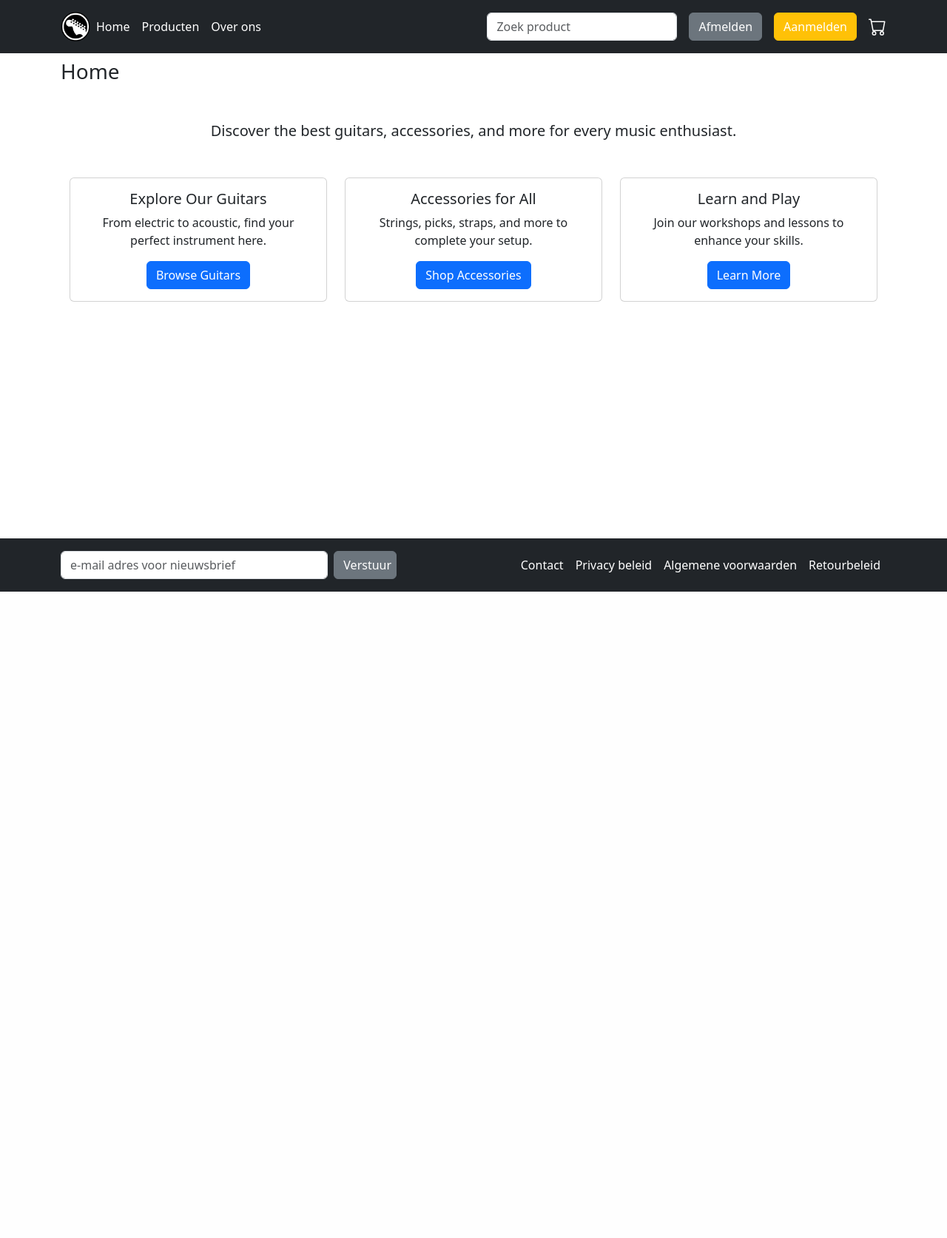
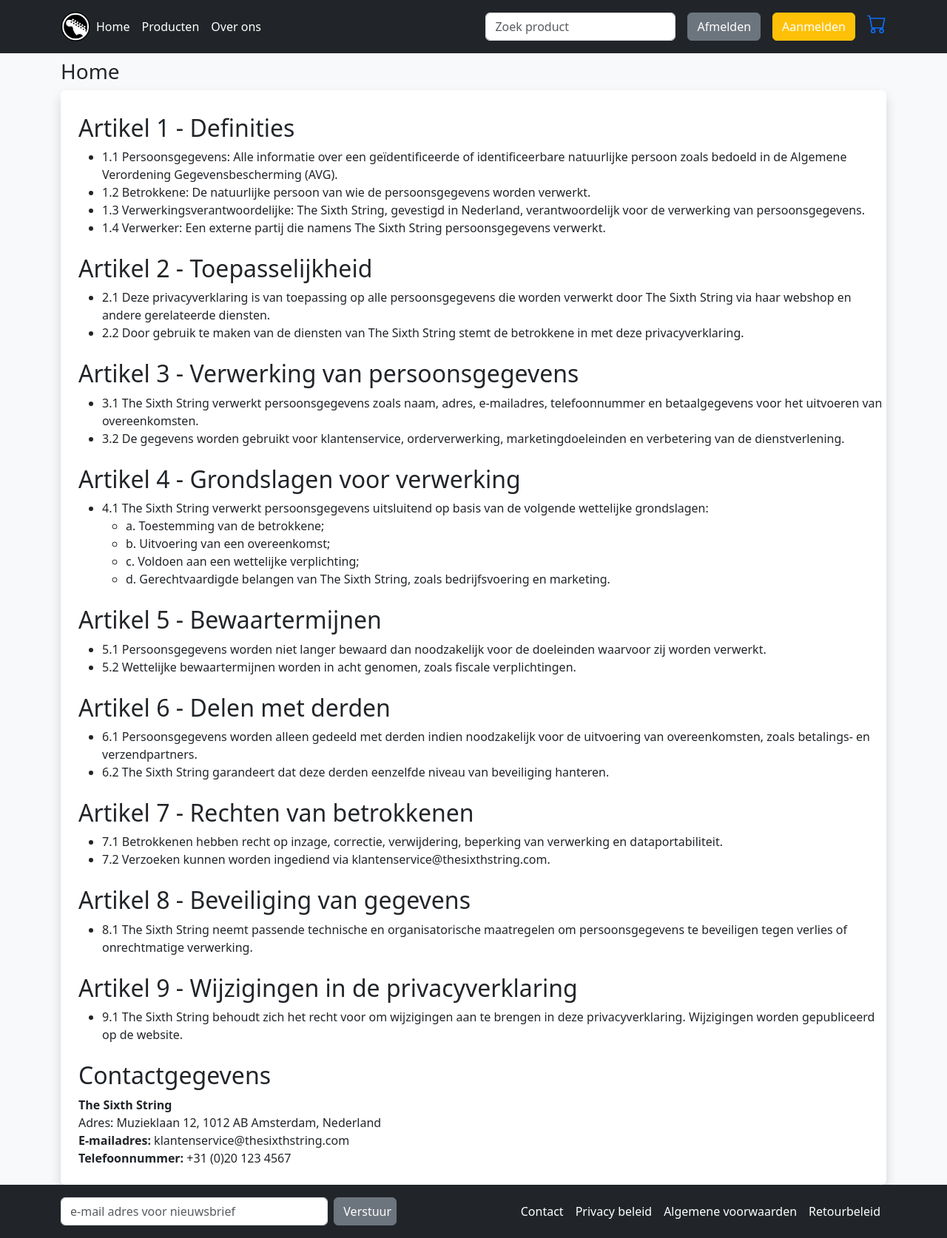
Before and after one commit to basjan851/The-Sixth-String-3A, a PHP site: page /index.php in a window 1280 px wide. Shown: the whole page at 74% size. Before the commit the page ends 800 px from the top, so only its background shows below. Run offline with PHP 8.4, Linux system fonts and the light colour scheme.

Commit message:
links toegevoegd aan de main

```diff
--- a/index.php
+++ b/index.php
@@ -51,9 +51,11 @@
                 <div class="d-flex align-items-center text-end">
                     <button type="button" class="btn btn-secondary me-3">Afmelden</button>
                     <a href="index.php?page=login" class="btn btn-warning me-3 text-white">Aanmelden</a>
-                    <svg xmlns="http://www.w3.org/2000/svg" width="24" height="24" fill="currentColor" class="bi bi-cart" viewBox="0 0 16 16">
-                        <path d="M0 1.5A.5.5 0 0 1 .5 1H2a.5.5 0 0 1 .485.379L2.89 3H14.5a.5.5 0 0 1 .491.592l-1.5 8A.5.5 0 0 1 13 12H4a.5.5 0 0 1-.491-.408L2.01 3.607 1.61 2H.5a.5.5 0 0 1-.5-.5M3.102 4l1.313 7h8.17l1.313-7zM5 12a2 2 0 1 0 0 4 2 2 0 0 0 0-4m7 0a2 2 0 1 0 0 4 2 2 0 0 0 0-4m-7 1a1 1 0 1 1 0 2 1 1 0 0 1 0-2m7 0a1 1 0 1 1 0 2 1 1 0 0 1 0-2"/>
-                    </svg>
+                    <a class="icon link mb-2" href="index.php?page=Winkelwagen">
+                        <svg xmlns="http://www.w3.org/2000/svg" width="26" height="26" fill="currentColor" class="bi bi-cart" viewBox="0 0 16 16">
+                            <path d="M0 1.5A.5.5 0 0 1 .5 1H2a.5.5 0 0 1 .485.379L2.89 3H14.5a.5.5 0 0 1 .491.592l-1.5 8A.5.5 0 0 1 13 12H4a.5.5 0 0 1-.491-.408L2.01 3.607 1.61 2H.5a.5.5 0 0 1-.5-.5M3.102 4l1.313 7h8.17l1.313-7zM5 12a2 2 0 1 0 0 4 2 2 0 0 0 0-4m7 0a2 2 0 1 0 0 4 2 2 0 0 0 0-4m-7 1a1 1 0 1 1 0 2 1 1 0 0 1 0-2m7 0a1 1 0 1 1 0 2 1 1 0 0 1 0-2"/>
+                        </svg>
+                    </a>
                 </div>
             </div>
         </div>
@@ -87,9 +89,9 @@
                 <div class="col-md-6">
                     <ul class="nav justify-content-end">
                         <li class="nav-item"><a href="index.php?page=Productdetail" class="nav-link px-2 text-white">Contact</a></li>
-                        <li class="nav-item"><a href="#" class="nav-link px-2 text-white">Privacy beleid</a></li>
-                        <li class="nav-item"><a href="#" class="nav-link px-2 text-white">Algemene voorwaarden</a></li>
-                        <li class="nav-item"><a href="#" class="nav-link px-2 text-white">Retourbeleid</a></li>
+                        <li class="nav-item"><a href="index.php?page=Privacy beleid" class="nav-link px-2 text-white">Privacy beleid</a></li>
+                        <li class="nav-item"><a href="index.php?page=Algemene voorwaarden" class="nav-link px-2 text-white">Algemene voorwaarden</a></li>
+                        <li class="nav-item"><a href="index.php?page=Retourbeleid" class="nav-link px-2 text-white">Retourbeleid</a></li>
                     </ul>
                 </div>
             </div>
--- a/pages/Bestelpagina.php
+++ b/pages/Bestelpagina.php
@@ -11,7 +11,7 @@
 <div class="container mt-5">
     <div class="row">
         <div class="col-md-9">
-            <form method="POST" action="/submit_order" class="needs-validation" novalidate>
+            <form method="POST" action="/api/Bestel/submit_order.php" class="needs-validation" novalidate>
                 <!-- Voeg CSRF-token toe -->
                 <input type="hidden" name="csrf_token" value="PLACEHOLDER_FOR_CSRF_TOKEN">
 
@@ -130,7 +130,7 @@
 
 <script src="https://cdn.jsdelivr.net/npm/bootstrap@5.3.0-alpha3/dist/js/bootstrap.bundle.min.js"></script>
 <script>
-    // Bootstrap validation script
+    // Bootstrap validation script <- internet
     (function () {
         'use strict';
         const forms = document.querySelectorAll('.needs-validation');
--- a/pages/Home.php
+++ b/pages/Home.php
@@ -1,38 +1,80 @@
-<div class="container my-5">
-    <div class="text-center mb-5">
-        <h1></h1>
-        <p class="lead">Discover the best guitars, accessories, and more for every music enthusiast.</p>
-    </div>
-    <div class="row">
-        <!-- Feature 1 -->
-        <div class="col-md-4">
-            <div class="card text-center">
-                <div class="card-body">
-                    <h5 class="card-title">Explore Our Guitars</h5>
-                    <p class="card-text">From electric to acoustic, find your perfect instrument here.</p>
-                    <a href="#" class="btn btn-primary">Browse Guitars</a>
-                </div>
-            </div>
-        </div>
-        <!-- Feature 2 -->
-        <div class="col-md-4">
-            <div class="card text-center">
-                <div class="card-body">
-                    <h5 class="card-title">Accessories for All</h5>
-                    <p class="card-text">Strings, picks, straps, and more to complete your setup.</p>
-                    <a href="#" class="btn btn-primary">Shop Accessories</a>
-                </div>
-            </div>
-        </div>
-        <!-- Feature 3 -->
-        <div class="col-md-4">
-            <div class="card text-center">
-                <div class="card-body">
-                    <h5 class="card-title">Learn and Play</h5>
-                    <p class="card-text">Join our workshops and lessons to enhance your skills.</p>
-                    <a href="#" class="btn btn-primary">Learn More</a>
-                </div>
-            </div>
-        </div>
-    </div>
-</div>
+<!DOCTYPE html>
+<html lang="nl">
+<head>
+    <meta charset="UTF-8">
+    <meta name="viewport" content="width=device-width, initial-scale=1.0">
+    <title>Retourbeleid | The Sixth String</title>
+</head>
+<body class="bg-light">
+<main class="py-2  ps-4 bg-white rounded shadow">
+    <h2 class="mt-4">Artikel 1 - Definities</h2>
+    <ul>
+        <li>1.1 Persoonsgegevens: Alle informatie over een geïdentificeerde of identificeerbare natuurlijke persoon zoals bedoeld in de Algemene Verordening Gegevensbescherming (AVG).</li>
+        <li>1.2 Betrokkene: De natuurlijke persoon van wie de persoonsgegevens worden verwerkt.</li>
+        <li>1.3 Verwerkingsverantwoordelijke: The Sixth String, gevestigd in Nederland, verantwoordelijk voor de verwerking van persoonsgegevens.</li>
+        <li>1.4 Verwerker: Een externe partij die namens The Sixth String persoonsgegevens verwerkt.</li>
+    </ul>
+
+    <h2 class="mt-4">Artikel 2 - Toepasselijkheid</h2>
+    <ul>
+        <li>2.1 Deze privacyverklaring is van toepassing op alle persoonsgegevens die worden verwerkt door The Sixth String via haar webshop en andere gerelateerde diensten.</li>
+        <li>2.2 Door gebruik te maken van de diensten van The Sixth String stemt de betrokkene in met deze privacyverklaring.</li>
+    </ul>
+
+    <h2 class="mt-4">Artikel 3 - Verwerking van persoonsgegevens</h2>
+    <ul>
+        <li>3.1 The Sixth String verwerkt persoonsgegevens zoals naam, adres, e-mailadres, telefoonnummer en betaalgegevens voor het uitvoeren van overeenkomsten.</li>
+        <li>3.2 De gegevens worden gebruikt voor klantenservice, orderverwerking, marketingdoeleinden en verbetering van de dienstverlening.</li>
+    </ul>
+
+    <h2 class="mt-4">Artikel 4 - Grondslagen voor verwerking</h2>
+    <ul>
+        <li>4.1 The Sixth String verwerkt persoonsgegevens uitsluitend op basis van de volgende wettelijke grondslagen:
+            <ul>
+                <li>a. Toestemming van de betrokkene;</li>
+                <li>b. Uitvoering van een overeenkomst;</li>
+                <li>c. Voldoen aan een wettelijke verplichting;</li>
+                <li>d. Gerechtvaardigde belangen van The Sixth String, zoals bedrijfsvoering en marketing.</li>
+            </ul>
+        </li>
+    </ul>
+
+    <h2 class="mt-4">Artikel 5 - Bewaartermijnen</h2>
+    <ul>
+        <li>5.1 Persoonsgegevens worden niet langer bewaard dan noodzakelijk voor de doeleinden waarvoor zij worden verwerkt.</li>
+        <li>5.2 Wettelijke bewaartermijnen worden in acht genomen, zoals fiscale verplichtingen.</li>
+    </ul>
+
+    <h2 class="mt-4">Artikel 6 - Delen met derden</h2>
+    <ul>
+        <li>6.1 Persoonsgegevens worden alleen gedeeld met derden indien noodzakelijk voor de uitvoering van overeenkomsten, zoals betalings- en verzendpartners.</li>
+        <li>6.2 The Sixth String garandeert dat deze derden eenzelfde niveau van beveiliging hanteren.</li>
+    </ul>
+
+    <h2 class="mt-4">Artikel 7 - Rechten van betrokkenen</h2>
+    <ul>
+        <li>7.1 Betrokkenen hebben recht op inzage, correctie, verwijdering, beperking van verwerking en dataportabiliteit.</li>
+        <li>7.2 Verzoeken kunnen worden ingediend via klantenservice@thesixthstring.com.</li>
+    </ul>
+
+    <h2 class="mt-4">Artikel 8 - Beveiliging van gegevens</h2>
+    <ul>
+        <li>8.1 The Sixth String neemt passende technische en organisatorische maatregelen om persoonsgegevens te beveiligen tegen verlies of onrechtmatige verwerking.</li>
+    </ul>
+
+    <h2 class="mt-4">Artikel 9 - Wijzigingen in de privacyverklaring</h2>
+    <ul>
+        <li>9.1 The Sixth String behoudt zich het recht voor om wijzigingen aan te brengen in deze privacyverklaring. Wijzigingen worden gepubliceerd op de website.</li>
+    </ul>
+
+    <h2 class="mt-4">Contactgegevens</h2>
+    <p>
+        <strong>The Sixth String</strong><br>
+        Adres: Muzieklaan 12, 1012 AB Amsterdam, Nederland<br>
+        <strong>E-mailadres:</strong> klantenservice@thesixthstring.com<br>
+        <strong>Telefoonnummer:</strong> +31 (0)20 123 4567
+    </p>
+</main>
+<script src="https://cdn.jsdelivr.net/npm/bootstrap@5.3.0/dist/js/bootstrap.bundle.min.js"></script>
+</body>
+</html>
--- a/router.php
+++ b/router.php
@@ -21,7 +21,7 @@
 function getDynamicPage($page) {
 $db = connect_db(); // Maak verbinding met de database
 
-// SQL-query aangepast voor dynamische_pagina-tabel
+// SQL-query aangepast voor dynamische_pagina
 $stmt = $db->prepare("SELECT inhoud FROM dynamische_pagina WHERE title = ? AND actief = 1");
 if (!$stmt) {
     die("Query voorbereiding mislukt: " . $db->error);
@@ -29,9 +29,11 @@
 
 // Bind de parameter
 $stmt->bind_param("s", $page);
+// ^voorkomt een sql injectie door de page als data te zien en niet als code.
 $stmt->execute();
 $result = $stmt->get_result();
 $row = $result->fetch_assoc();
+// ^dit haalt de data op in een associative manier en geeft het terug als een array.
 return $row ? $row : null;
 }
 ?>
```
Also changed, not shown: api/Bestel/submit_order.php (added, +82 -0 lines).
